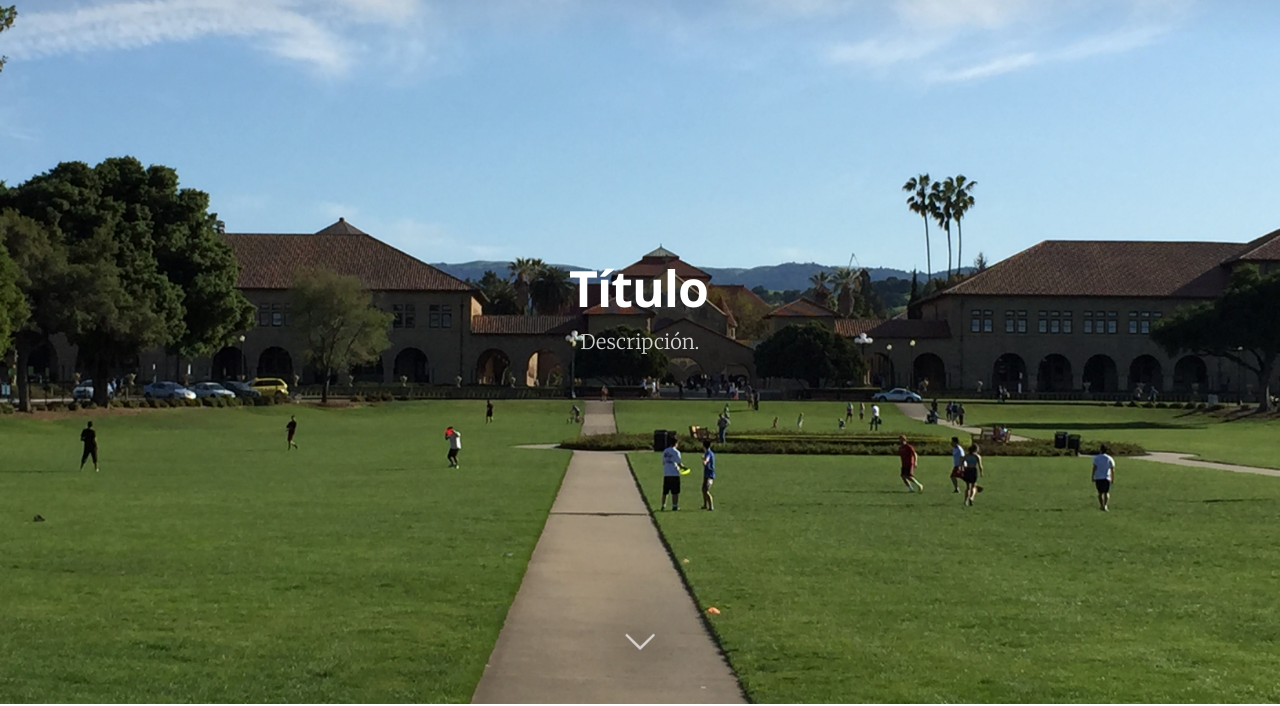
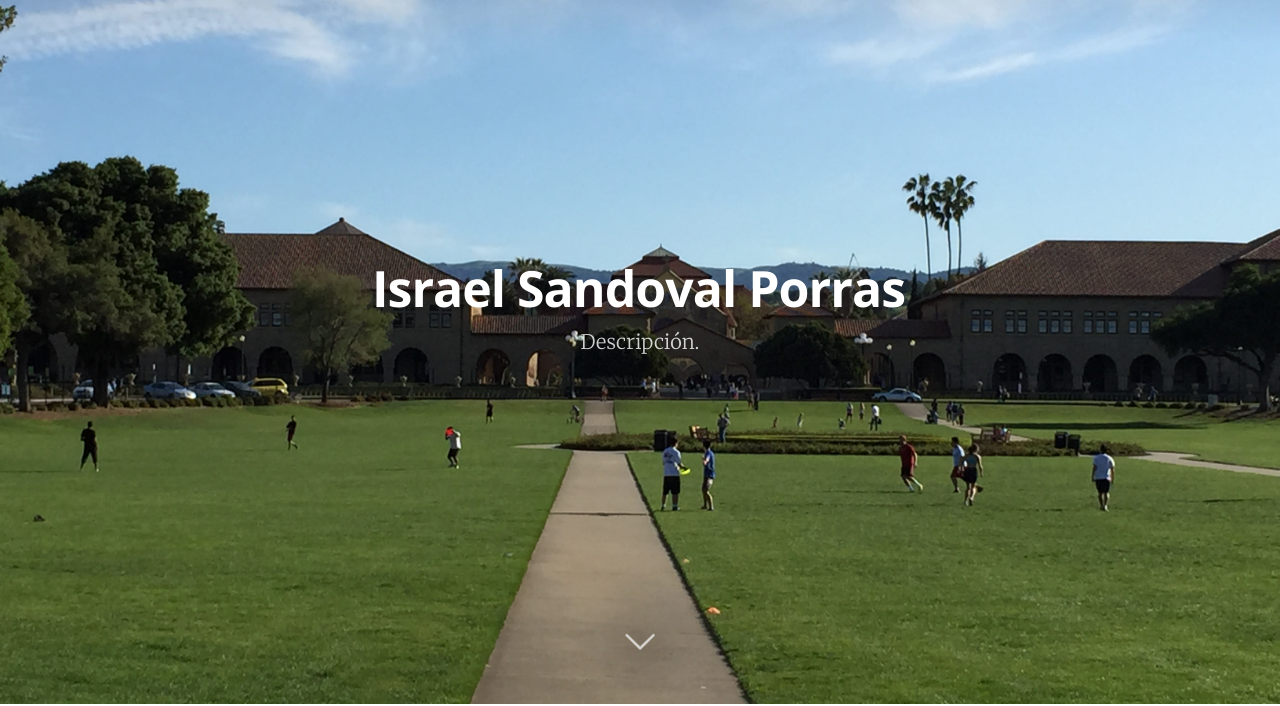
Before and after one commit to Is5079/Practicagithub, a plain HTML site: page index.html in a window 1280 px wide. Shown: the part 96-802 px from the top of the page. Drawn offline with nearby package versions, Linux system fonts and the light colour scheme.

Commit message:
Titulo cambiado

```diff
--- a/index.html
+++ b/index.html
@@ -75,7 +75,7 @@
             </nav>
             <div class="vertical">
                 <div class="main-header-content inner">
-                    <h1 class="page-title">Título</h1>
+                    <h1 class="page-title">Israel Sandoval Porras</h1>
                     <h2 class="page-description">Descripción.</h2>
                 </div>
             </div>
```
